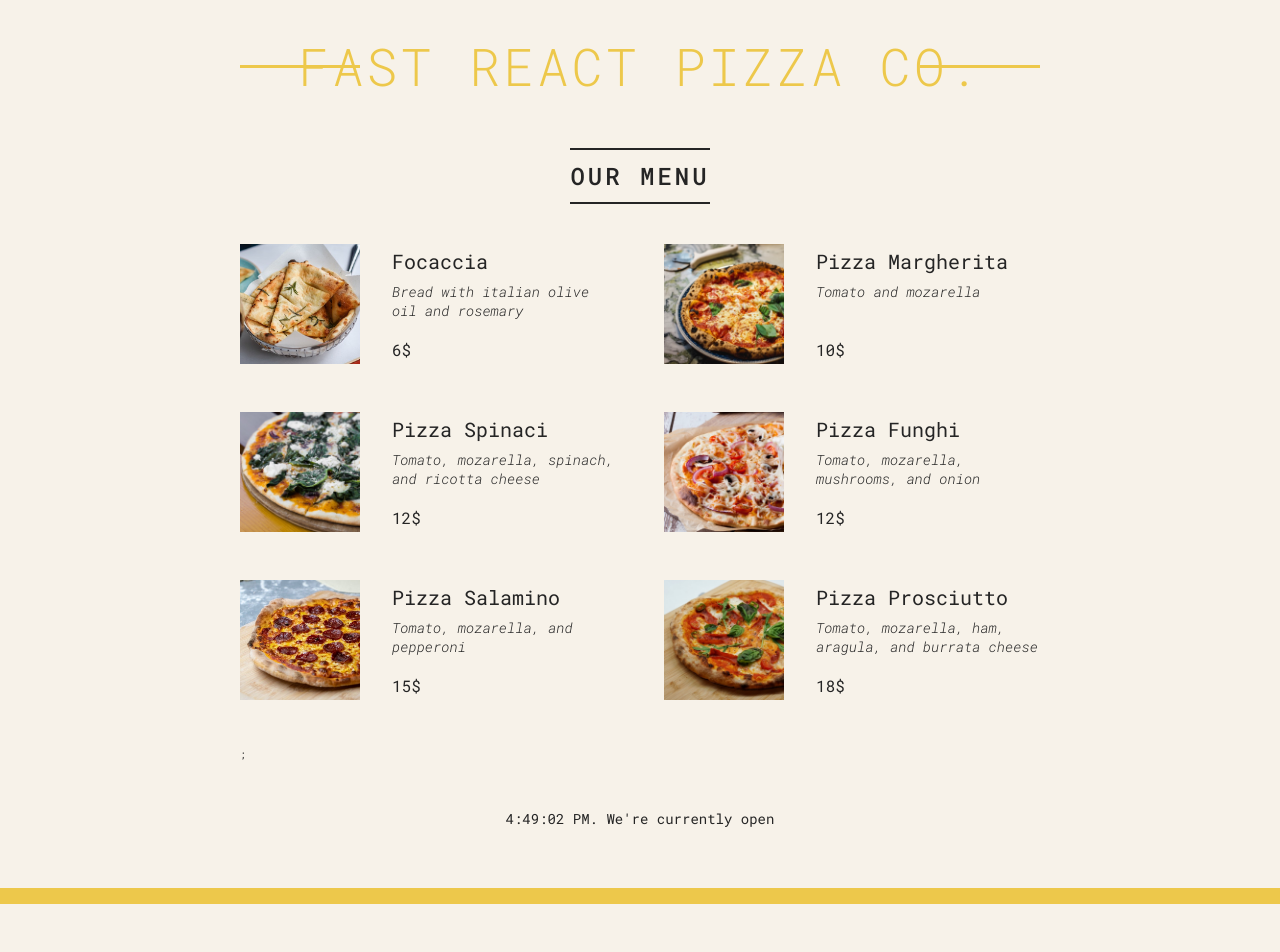
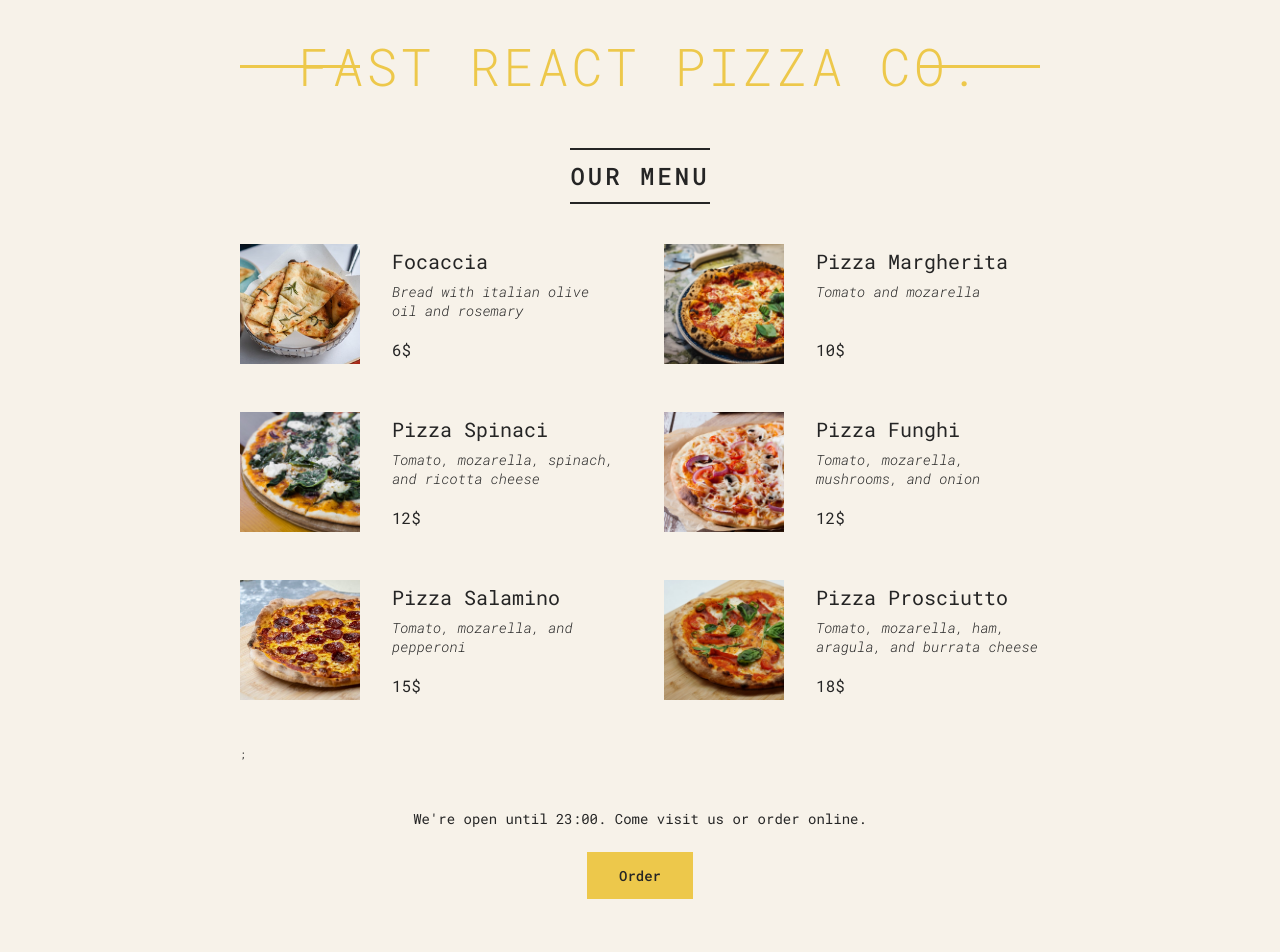
Before and after one commit to kianoushit1999/Fast-React-Pizza-co., a React (Create React App) app: page / in a window 1280 px wide. Shown: the top 952 px of the page. Before the commit the page ends 904 px from the top, so only its background shows below. Built offline with nearby package versions, Linux system fonts and the light colour scheme.

Commit message:
Add some minor changes to footer & menu

```diff
--- a/src/Footer.js
+++ b/src/Footer.js
@@ -7,7 +7,12 @@ const Footer = () => {
     const isOpen = currentTime >= openHour && currentTime <= closeHour;
     console.log(isOpen);
     return <footer className="footer">
-        {new Date().toLocaleTimeString()}. We're currently open
+        {isOpen ? (
+            <div className="order">
+                <p>We're open until {closeHour}:00. Come visit us or order online.</p>
+                <button className="btn">Order</button>
+            </div>
+        ): <p>We will satisfy your need in the next working hours.</p>}
     </footer>
 }
 
--- a/src/Pizza/Menu.js
+++ b/src/Pizza/Menu.js
@@ -8,7 +8,7 @@ const Menu = () => {
     <div className="menu">
       <h2> Our Menu </h2>
       <ul className="pizzas">
-        {pizzaData.map((pizza, index, pizzaList) => {
+        {pizzaData.length > 0 && pizzaData.map((pizza, index, pizzaList) => {
           return <Pizza key={pizza.name} pizza={pizza} />;
         })}
         ;
```
